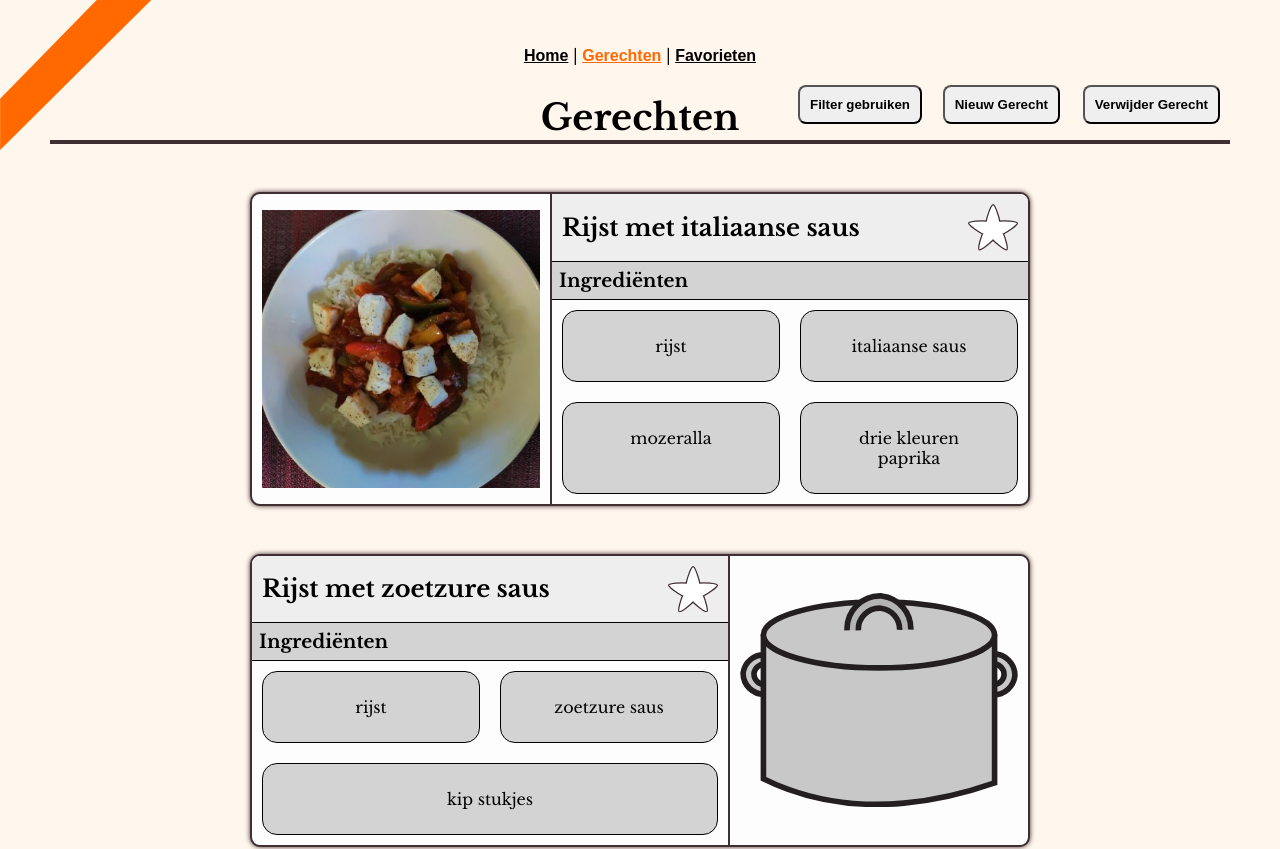
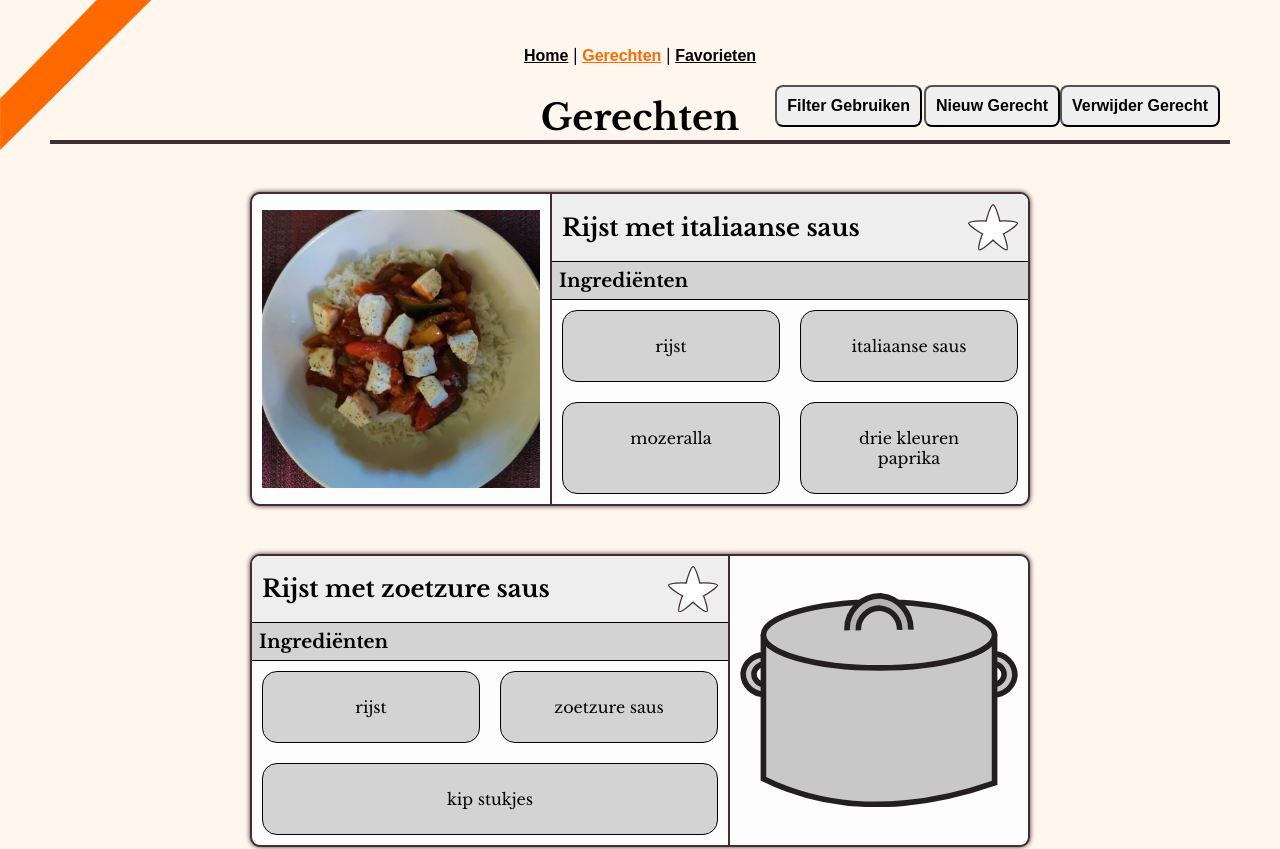
Before and after one commit to NatanVBraeckel/PDP_project, a Vue app: page /gerechten in a window 1280 px wide. Shown: the top 849 px of the page. Built offline with nearby package versions, Linux system fonts and the light colour scheme.

Commit message:
button component gemaakt en geimplementeerd

```diff
--- a/src/components/ConfirmationMenu.vue
+++ b/src/components/ConfirmationMenu.vue
@@ -2,15 +2,20 @@
   <div class="backdrop" @click="confirmationOff" v-if="showConfirmation">
     <div class="confirmationMenu">
       <h3>{{ zin }}</h3>
-      <button @click="confirm">Ja</button>
-      <button @click="confirmationOff">Nee</button>
+      <VueButton tekst="Ja" @click.native="confirm"/>
+      <VueButton tekst="Nee" @click.native="confirmationOff"/>
     </div>
   </div>
 </template>
 
 <script>
+import VueButton from "@/components/VueButton";
+
 export default {
   name: "ConfirmationMenu",
+  components: {
+    VueButton
+  },
   props: {
     dingAanTePassen: String,
     showConfirmation: Boolean,
@@ -48,15 +53,9 @@ export default {
     border: 3px solid #000;
     box-shadow: 0 0 15px black;
 
-    button {
-      padding: 10px 15px;
-      border-radius: 5px;
+    #vue-button {
       margin: 5px;
-      cursor: pointer;
-      font-size: 1em;
-      &:hover {
-        box-shadow: 0 0 5px black;
-      }
+      width: 100px;
     }
   }
 }
--- a/src/components/NieuwGerecht.vue
+++ b/src/components/NieuwGerecht.vue
@@ -33,14 +33,18 @@
         <input type="checkbox" v-model="isNieuwGerechtVeggie" id="veg">
       </section>
 
-      <button @click="voegNieuwGerechtToe">Maak nieuw gerecht aan</button>
+      <VueButton tekst="Maak nieuw gerecht aan" @click.native="voegNieuwGerechtToe"/>
+
     </div>
   </div>
 </template>
 
 <script>
+import VueButton from "@/components/VueButton";
+
 export default {
   name: "NieuwGerecht",
+  components: {VueButton},
   props: {
     showNieuwGerecht: Boolean
   },
@@ -93,25 +97,17 @@ export default {
   margin: 20vh auto;
   padding: 15px;
   border-radius: 15px;
-  border: 3px solid #402E32;
-  box-shadow: 0 0 15px #402E32;
+  border: 3px solid #000;
+  box-shadow: 0 0 15px #000;
 
   h2 {
     margin-bottom: 15px;
   }
 
-  button {
-    border-radius: 8px;
-    padding: 10px;
-    top: -10px;
-    cursor: pointer;
-    font-weight: bold;
-    margin: 5px;
-    &:hover {
-      border-color: #FF6900;
-      box-shadow: 0 0 5px #FF6900;
-    }
+  #vue-button {
+    margin-top: 15px;
   }
+
   section {
     margin-top: 25px;
   }
--- a/src/components/RemoveGerecht.vue
+++ b/src/components/RemoveGerecht.vue
@@ -3,9 +3,7 @@
     <div class="removeField">
       <h2>Welk gerecht wil je verwijderen?</h2>
       <div class="button-list">
-        <button v-for="gerecht in gerechten" :key="gerecht"
-                @click="confirmMenu(gerecht.name)">{{ gerecht.name }}
-        </button>
+        <VueButton :tekst="gerecht.name" v-for="gerecht in gerechten" :key="gerecht" @click.native="confirmMenu(gerecht.name)"/>
       </div>
       <ConfirmationMenu :zin="gerechtTeVerwijderen + ' definitief verwijderen?'" :dingAanTePassen="gerechtTeVerwijderen" :showConfirmation="showConfirmation" @confirmationOff="confirmOff" @confirmAction="removeGerecht"/>
     </div>
@@ -15,6 +13,7 @@
 
 <script>
 import ConfirmationMenu from "@/components/ConfirmationMenu";
+import VueButton from "@/components/VueButton";
 
 export default {
   name: "RemoveGerecht",
@@ -23,6 +22,7 @@ export default {
   },
   components: {
     ConfirmationMenu,
+    VueButton
   },
   data() {
     return {
@@ -67,29 +67,26 @@ export default {
 .removeField {
   font-family: sans-serif;
   background-color: #eee;
-  width: 25%;
-  height: 50%;
+  padding: 15px;
+  width: 25vw;
+  max-height: 75vh;
   margin: 25vh auto;
   border-radius: 25px;
   border: 3px solid #000;
-  box-shadow: 0 0 15px black;
+  box-shadow: 0 0 15px #000;
   overflow: auto;
 
   h2 {
-    margin: 15px;
+    margin-bottom: 15px;
   }
 
   .button-list {
     display: flex;
     flex-wrap: wrap;
     justify-content: center;
-    button {
+    #vue-button {
       flex: 0 1 75%;
-      padding: 5px;
-      border-radius: 5px;
       margin: 5px;
-      cursor: pointer;
-      font-size: 1em;
     }
   }
 }
--- /dev/null
+++ b/src/components/VueButton.vue
@@ -0,0 +1,34 @@
+<template>
+  <button id="vue-button">{{ tekst }}</button>
+</template>
+
+<script>
+export default {
+  name: "VueButton",
+  props: {
+    tekst: {
+      type: String,
+      required: true
+    }
+  }
+}
+</script>
+
+<style lang="scss" scoped>
+
+button {
+  border-radius: 8px;
+  padding: 10px;
+  top: -10px;
+  cursor: pointer;
+  font-weight: bold;
+  font-size: 1em;
+  transition: 0.25s;
+
+  &:hover {
+    background-color: #FF6900;
+    box-shadow: 0 0 5px #402E32;
+  }
+}
+
+</style>
--- a/src/views/GerechtenView.vue
+++ b/src/views/GerechtenView.vue
@@ -5,18 +5,16 @@
     <GerechtenLus :gerechten="gerechten" :showRijst="showRijst" :showPasta="showPasta" :showVeggie="showVeggie"
                   @toggleFavorite="toggleFavorite" :confirm-bij-favorite="false"/>
 
-    <button class="toggleFilter" @click="toggleFilter" v-if="!showNieuwGerecht && !showFilter && !showRemove">Filter gebruiken</button>
+    <VueButton tekst="Filter Gebruiken" class="toggleFilter" @click.native="toggleFilter" v-if="!showNieuwGerecht && !showFilter && !showRemove"/>
     <GerechtenFilter @changeRijst="toggleRijst" @changePasta="togglePasta" @changeVeggie="toggleVeggie"
                      @changeFilter="toggleFilter"
                      :showRijst="showRijst" :showPasta="showPasta" :showVeggie="showVeggie" :showFilter="showFilter"/>
 
-    <button class="toggleNieuwGerecht" @click="toggleNieuwGerecht" v-if="!showNieuwGerecht && !showFilter && !showRemove">Nieuw
-      Gerecht
-    </button>
+    <VueButton tekst="Nieuw Gerecht" class="toggleNieuwGerecht" @click.native="toggleNieuwGerecht" v-if="!showNieuwGerecht && !showFilter && !showRemove"/>
     <NieuwGerecht @changeNieuwGerecht="toggleNieuwGerecht" @nieuwGerecht="voegNieuwGerechtToe"
                   :showNieuwGerecht="showNieuwGerecht"/>
 
-    <button class="toggleRemove" @click="toggleRemove" v-if="!showNieuwGerecht && !showFilter && !showRemove">Verwijder Gerecht</button>
+    <VueButton class="toggleRemove" @click.native="toggleRemove" v-if="!showNieuwGerecht && !showFilter && !showRemove" tekst="Verwijder Gerecht"/>
     <RemoveGerecht v-if="showRemove" @changeRemove="toggleRemove" :gerechten="gerechten" @removeGerecht="removeGerecht"/>
 
   </div>
@@ -27,6 +25,7 @@ import GerechtenLus from "@/components/GerechtenLus";
 import GerechtenFilter from "@/components/GerechtenFilter";
 import NieuwGerecht from "@/components/NieuwGerecht";
 import RemoveGerecht from "@/components/RemoveGerecht";
+import VueButton from "@/components/VueButton";
 
 export default {
   name: 'GerechtenView',
@@ -34,7 +33,8 @@ export default {
     GerechtenLus,
     GerechtenFilter,
     NieuwGerecht,
-    RemoveGerecht
+    RemoveGerecht,
+    VueButton
   },
   props: {
     gerechten: {
@@ -107,17 +107,6 @@ export default {
     border-bottom: 4px solid #402E32;
   }
 
-  button {
-    border-radius: 8px;
-    padding: 10px;
-    top: -10px;
-    cursor: pointer;
-    font-weight: bold;
-    &:hover {
-      border-color: #FF6900;
-      box-shadow: 0 0 5px #FF6900;
-    }
-  }
   .toggleFilter {
     position: absolute;
     right: 308px;
```
